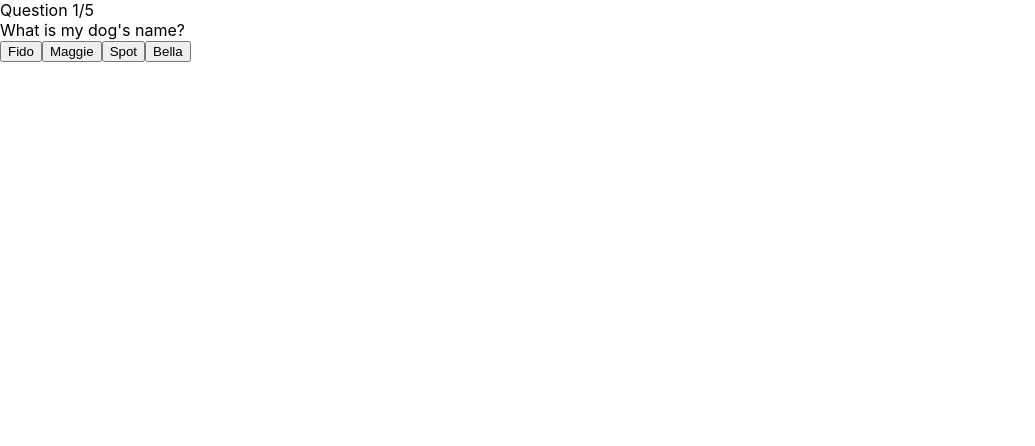
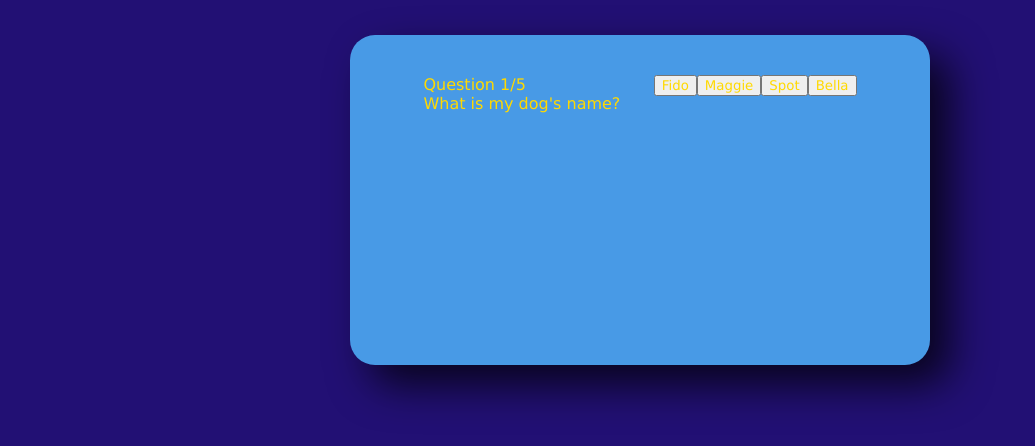
Before and after one commit to ajrac/quizv2, a React (Create React App) app: page / in a window 1280 px wide. Shown: the top 446 px of the page, without its empty margins (0-1035 px from the left). Built offline with nearby package versions, Linux system fonts and the light colour scheme.

Commit message:
Basic styling

```diff
--- a/src/index.css
+++ b/src/index.css
@@ -1,13 +1,28 @@
 body {
   margin: 0;
-  font-family: -apple-system, BlinkMacSystemFont, 'Segoe UI', 'Roboto', 'Oxygen',
-    'Ubuntu', 'Cantarell', 'Fira Sans', 'Droid Sans', 'Helvetica Neue',
-    sans-serif;
-  -webkit-font-smoothing: antialiased;
-  -moz-osx-font-smoothing: grayscale;
+  font-family:Arial, Helvetica, sans-serif;
+}
+* {
+  font-family: "Verdana", cursive, sans-serif;
+  color: #ffd900;
 }
 
-code {
-  font-family: source-code-pro, Menlo, Monaco, Consolas, 'Courier New',
-    monospace;
+body {
+  background-color: #221074;
+  display: flex;
+  justify-content: center;
+  align-items: center;
+  min-height: 50vh;
 }
+
+.app {
+  background-color: #489ae6;
+  width: 500px;
+  min-height: 250px;
+  height: min-content;
+  border-radius: 25px;
+  padding: 40px;
+  box-shadow: 20px 20px 42px 0px rgba(0, 0, 0, 0.75);
+  display: flex;
+  justify-content: space-evenly;
+}
```
